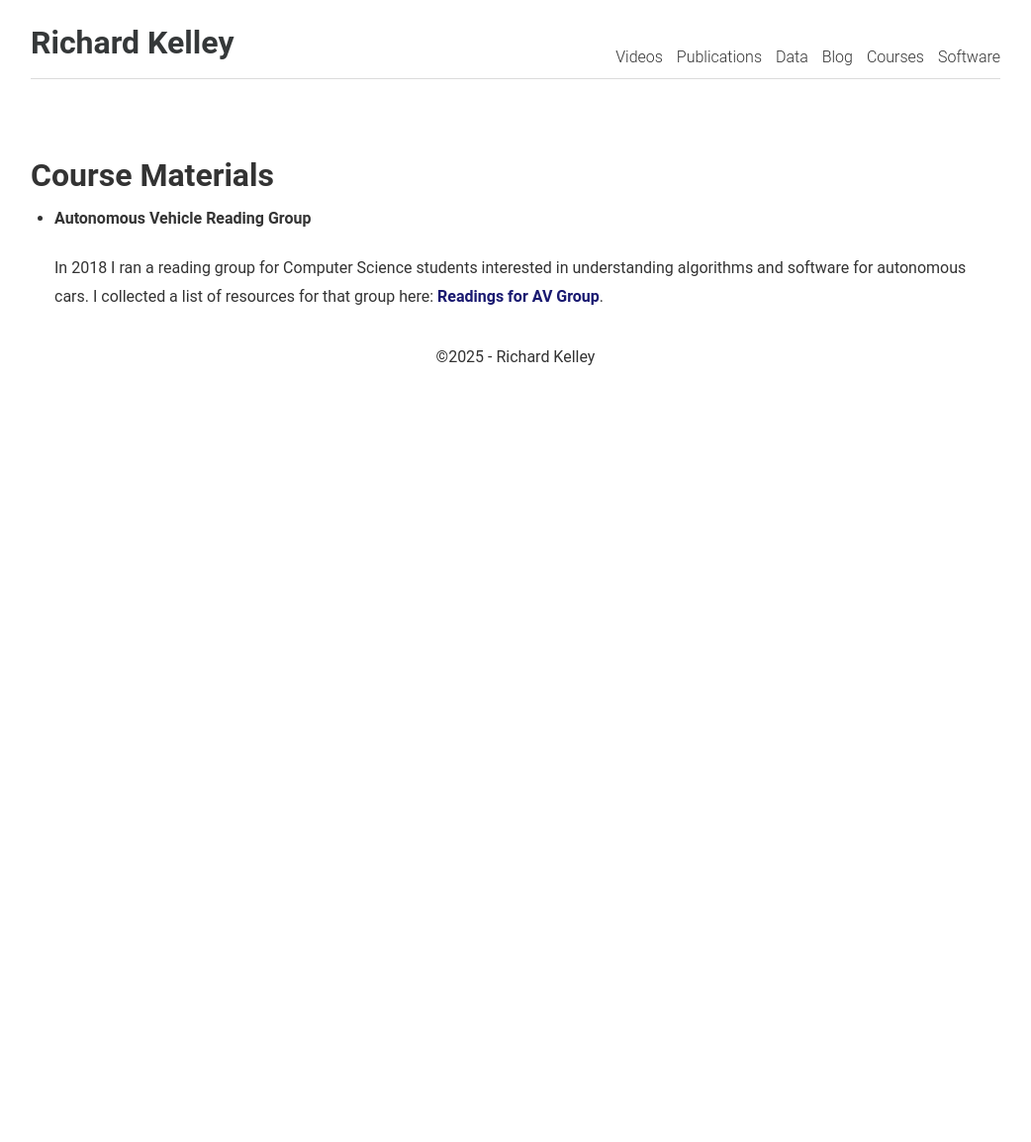
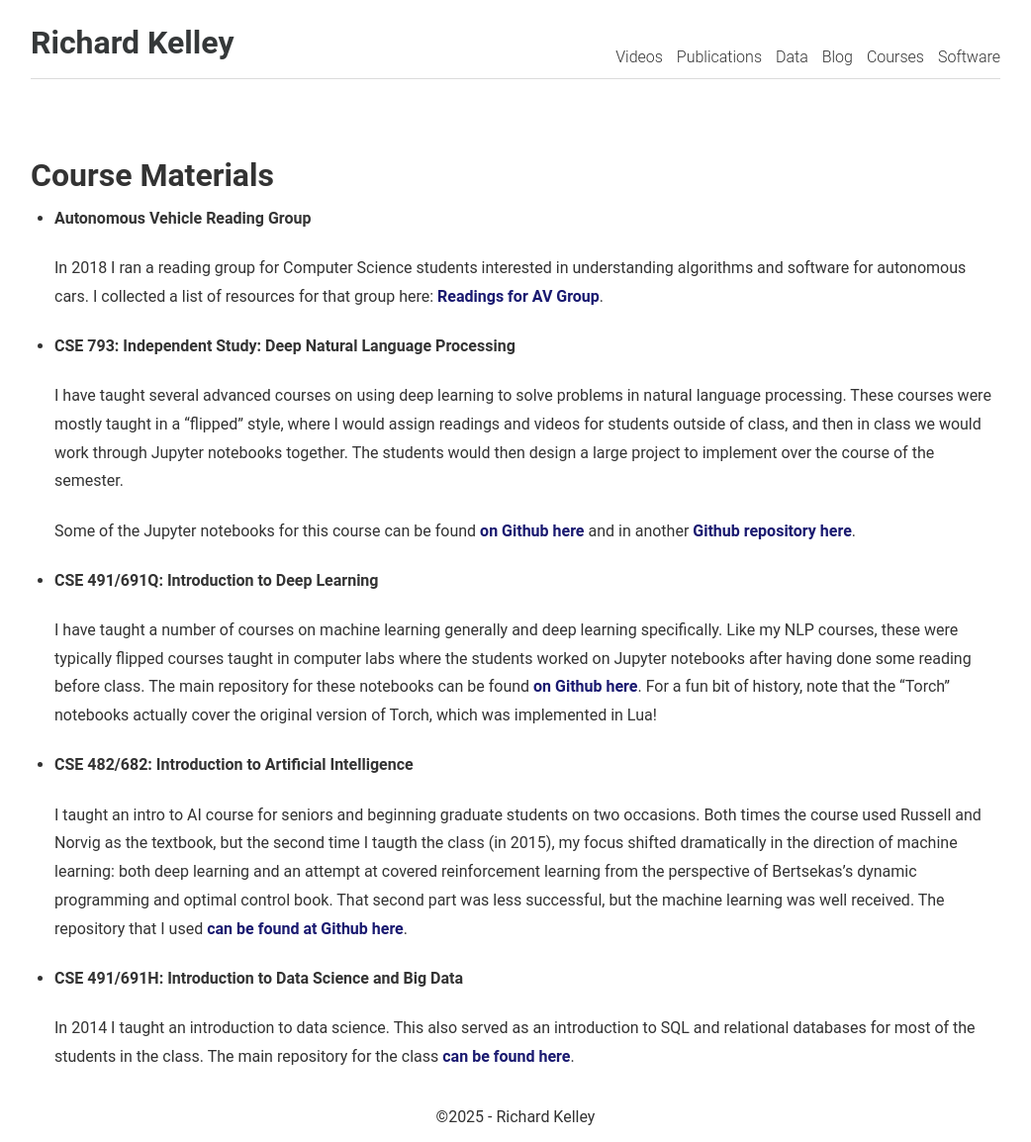
Before and after one commit to RichardKelley/richardkelley.github.io, a Jekyll site: the page built from courses.md, in a window 1280 px wide. Shown: the whole page at 99% size, without its empty margins (119-1161 px from the left). Built offline with Jekyll 4.4.1, drawn with Linux system fonts in a browser that asks for light colours; before the commit the page ends 900 px from its top, so only the background shows below that.

Commit message:
Updated course info.

```diff
--- a/courses.md
+++ b/courses.md
@@ -6,7 +6,24 @@ description: Resources for the courses that I have taught.
 
 ## Course Materials
 
-
 - **Autonomous Vehicle Reading Group**
 
   In 2018 I ran a reading group for Computer Science students interested in understanding algorithms and software for autonomous cars. I collected a list of resources for that group here: [Readings for AV Group]({% link av_readings.md %}).
+
+- **CSE 793: Independent Study: Deep Natural Language Processing**
+
+  I have taught several advanced courses on using deep learning to solve problems in natural language processing. These courses were mostly taught in a "flipped" style, where I would assign readings and videos for students outside of class, and then in class we would work through Jupyter notebooks together. The students would then design a large project to implement over the course of the semester.
+
+  Some of the Jupyter notebooks for this course can be found [on Github here](https://github.com/RichardKelley/neural-language-models) and in another [Github repository here](https://github.com/RichardKelley/nlp17).
+
+- **CSE 491/691Q: Introduction to Deep Learning**
+
+  I have taught a number of courses on machine learning generally and deep learning specifically. Like my NLP courses, these were typically flipped courses taught in computer labs where the students worked on Jupyter notebooks after having done some reading before class. The main repository for these notebooks can be found [on Github here](https://github.com/RichardKelley/deep-learning). For a fun bit of history, note that the "Torch" notebooks actually cover the original version of Torch, which was implemented in Lua!
+
+- **CSE 482/682: Introduction to Artificial Intelligence**
+
+  I taught an intro to AI course for seniors and beginning graduate students on two occasions. Both times the course used Russell and Norvig as the textbook, but the second time I taugth the class (in 2015), my focus shifted dramatically in the direction of machine learning: both deep learning and an attempt at covered reinforcement learning from the perspective of Bertsekas's dynamic programming and optimal control book. That second part was less successful, but the machine learning was well received. The repository that I used [can be found at Github here](https://github.com/RichardKelley/ai-fall-2015).
+
+- **CSE 491/691H: Introduction to Data Science and Big Data**
+
+  In 2014 I taught an introduction to data science. This also served as an introduction to SQL and relational databases for most of the students in the class. The main repository for the class [can be found here](https://github.com/RichardKelley/intro-data-science).
```
